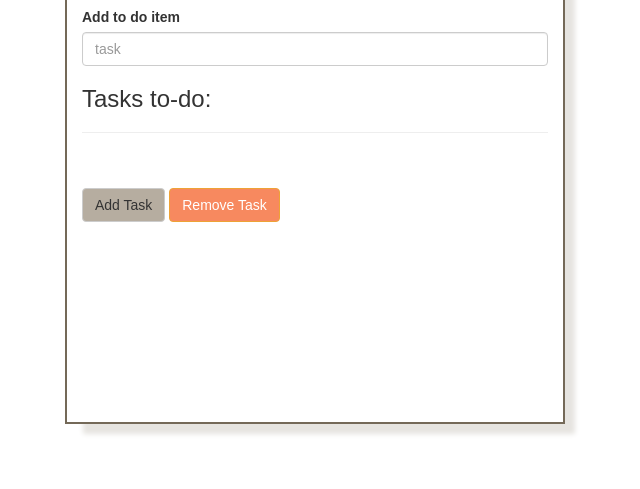
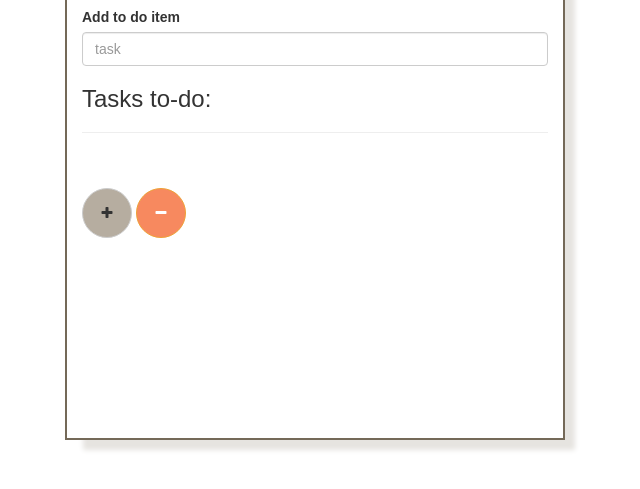
Before and after one commit to eddieduro/ToDo-List, a plain HTML site: page index.html in a window 1280 px wide. Shown: the part 205-694 px from the top of the page, without its empty margins (325-965 px from the left). Drawn offline with nearby package versions, Linux system fonts and the light colour scheme.

Commit message:
update button styling

```diff
--- a/css/styles.css
+++ b/css/styles.css
@@ -16,20 +16,35 @@ h1{
 
 .btn-warning {
   background-color: #f7895f;
+  height: 50px;
+  width: 50px;
+  border-radius: 50%;
 }
 
 .btn-warning:hover {
   background-color: #f7aa8c;
 }
 
+.btn-warning:focus {
+  background-color: #f7aa8c;
+}
+
 .btn-default {
   background-color: #b6ada0;
+  height: 50px;
+  width: 50px;
+  border-radius: 50%;
 }
 
 .btn-default:hover {
   background-color: #cec9c0;
 }
 
+.btn:focus, .btn:active:focus, .btn.active:focus {
+  outline: none; ! important;
+  outline-style: none;
+}
+
 body {
   font-family: sans-serif;
 }
--- a/index.html
+++ b/index.html
@@ -4,6 +4,7 @@
     <meta charset="utf-8">
     <title>ToDo List</title>
     <link rel="stylesheet" href="https://maxcdn.bootstrapcdn.com/bootstrap/3.3.6/css/bootstrap.min.css">
+    <link rel="stylesheet" href="https://maxcdn.bootstrapcdn.com/font-awesome/4.5.0/css/font-awesome.min.css">
     <link rel="stylesheet" href="css/styles.css">
   </head>
   <body>
@@ -23,8 +24,8 @@
             </ul>
           </label>
         </div>
-        <button type="submit" class="btn btn-default">Add Task</button>
-        <button type="button" class="btn btn-warning" id="removeBtn">Remove Task</button>
+        <button type="submit" class="btn btn-default"><i class="fa fa-plus"></i></button>
+        <button type="button" class="btn btn-warning" id="removeBtn"><i class="fa fa-minus"></i></button>
       </form>
     </div>
 
```
